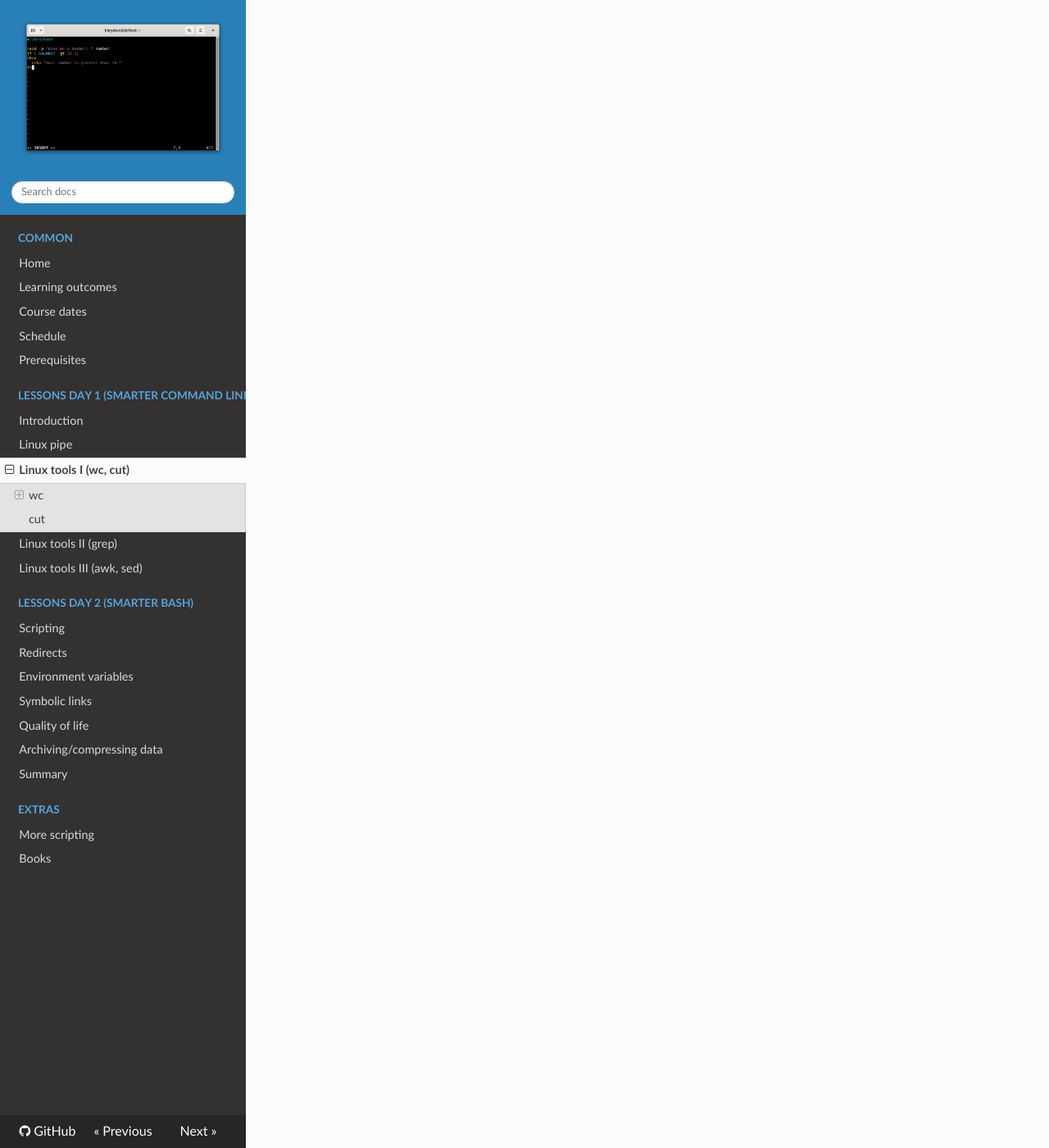
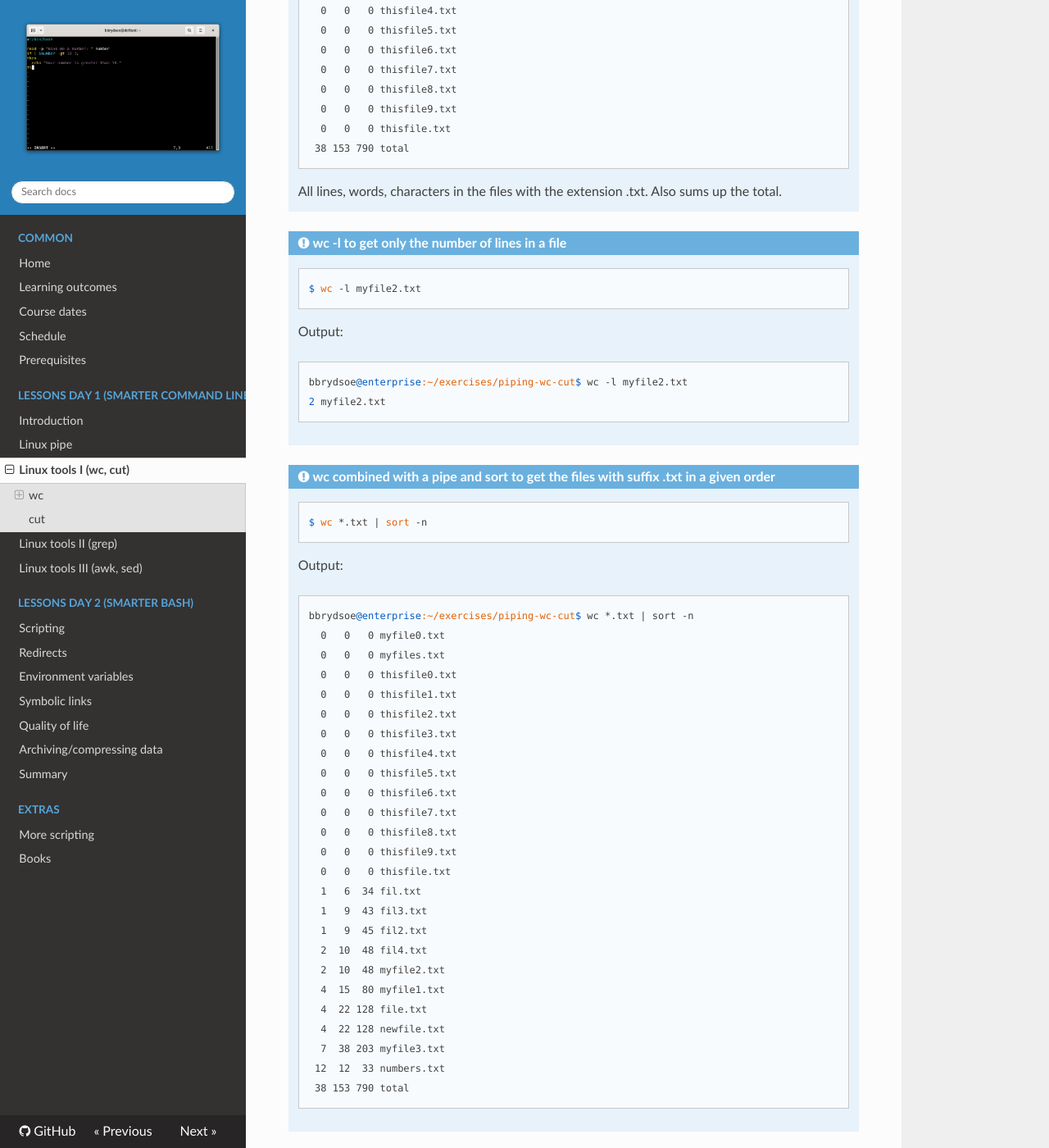
Before and after one commit to UPPMAX/linux-command-line-201, an MkDocs documentation site: the page built from docs/sessions/wc_cut.md, in a window 1280 px wide and 1400 px high, scrolled down 1878 px. Shown: the whole window at 82% size. Built offline with MkDocs 1.6.1, drawn with Linux system fonts in a browser that asks for light colours; nearby versions of some CDN libraries; some of the changed text lies outside the part shown.

Commit message:
Adding some examples and an exercise to the wc section

````diff
--- a/docs/sessions/wc_cut.md
+++ b/docs/sessions/wc_cut.md
@@ -27,7 +27,164 @@
 
 To run the examples, go to the “exercises” -> “piping-wc-cut” directory where there are files that are suitable to run these examples on.
 
+!!! hint
 
+    Type along!
 
+!!! note "wc on a file"
+
+    ```bash
+    $ wc myfile1.txt
+    ```
+
+    Output:
+
+    ```bash
+    bbrydsoe@enterprise:~/exercises/piping-wc-cut$ wc myfile1.txt
+     4 15 80 myfile1.txt
+    ```
+
+    ``wc`` counted the number of lines, words, and characters in the file "myfile1.txt". It says there are **4 lines**, **15 words**, and **80 characters**.
+
+!!! note "wc on several files"
+
+    Let us run ``wc`` on all files with suffix .txt
+
+    ```bash
+    $ wc *.txt
+    ```
+
+    Output:
+
+    ```bash
+      1   9  45 fil2.txt
+      1   9  43 fil3.txt
+      2  10  48 fil4.txt
+      4  22 128 file.txt
+      1   6  34 fil.txt
+      0   0   0 myfile0.txt
+      4  15  80 myfile1.txt
+      2  10  48 myfile2.txt
+      7  38 203 myfile3.txt
+      0   0   0 myfiles.txt
+      4  22 128 newfile.txt
+     12  12  33 numbers.txt
+      0   0   0 thisfile0.txt
+      0   0   0 thisfile1.txt
+      0   0   0 thisfile2.txt
+      0   0   0 thisfile3.txt
+      0   0   0 thisfile4.txt
+      0   0   0 thisfile5.txt
+      0   0   0 thisfile6.txt
+      0   0   0 thisfile7.txt
+      0   0   0 thisfile8.txt
+      0   0   0 thisfile9.txt
+      0   0   0 thisfile.txt
+     38 153 790 total
+    ```
+
+    All lines, words, characters in the files with the extension .txt. Also sums up the total.
+
+!!! note "wc -l to get only the number of lines in a file"
+
+    ```bash
+    $ wc -l myfile2.txt
+    ```
+
+    Output:
+
+    ```bash
+    bbrydsoe@enterprise:~/exercises/piping-wc-cut$ wc -l myfile2.txt
+    2 myfile2.txt
+    ```
+
+!!! note "wc combined with a pipe and sort to get the files with suffix .txt in a given order"
+
+    ```bash
+    $ wc *.txt | sort -n
+    ```
+
+    Output:
+
+    ```bash
+    bbrydsoe@enterprise:~/exercises/piping-wc-cut$ wc *.txt | sort -n
+      0   0   0 myfile0.txt
+      0   0   0 myfiles.txt
+      0   0   0 thisfile0.txt
+      0   0   0 thisfile1.txt
+      0   0   0 thisfile2.txt
+      0   0   0 thisfile3.txt
+      0   0   0 thisfile4.txt
+      0   0   0 thisfile5.txt
+      0   0   0 thisfile6.txt
+      0   0   0 thisfile7.txt
+      0   0   0 thisfile8.txt
+      0   0   0 thisfile9.txt
+      0   0   0 thisfile.txt
+      1   6  34 fil.txt
+      1   9  43 fil3.txt
+      1   9  45 fil2.txt
+      2  10  48 fil4.txt
+      2  10  48 myfile2.txt
+      4  15  80 myfile1.txt
+      4  22 128 file.txt
+      4  22 128 newfile.txt
+      7  38 203 myfile3.txt
+     12  12  33 numbers.txt
+     38 153 790 total
+    ```
+
+!!! warning "wc with no input"
+
+    If you just do ``wc`` without giving any files as input, it will assume it should wait for input. If you just want to escape this, you can do it with CTRL-C (Press the CTRL key and hold it down, then press the C key).
+
+!!! note "wc - capturing output"
+
+    Assume you have a large number of files that you want to run ``wc`` on. Then it will not work well to just get the output thrown to screen. It would be much better to get the output to a file, and you can do that this way:
+
+    ```bash
+    $ wc -l *.txt > filelength.txt
+    ```
+
+    This will take the number of lines for each file and put to the file "filelength.txt". You can then look inside that file:
+
+    ```bash
+    bbrydsoe@enterprise:~/exercises/piping-wc-cut$ wc -l *.txt > filelength.txt
+    bbrydsoe@enterprise:~/exercises/piping-wc-cut$ cat filelength.txt
+      1 fil2.txt
+      1 fil3.txt
+      2 fil4.txt
+      4 file.txt
+      1 fil.txt
+      0 myfile0.txt
+      4 myfile1.txt
+      2 myfile2.txt
+      7 myfile3.txt
+      0 myfiles.txt
+      4 newfile.txt
+     12 numbers.txt
+      0 thisfile0.txt
+      0 thisfile1.txt
+      0 thisfile2.txt
+      0 thisfile3.txt
+      0 thisfile4.txt
+      0 thisfile5.txt
+      0 thisfile6.txt
+      0 thisfile7.txt
+      0 thisfile8.txt
+      0 thisfile9.txt
+      0 thisfile.txt
+     38 total
+    ```
+
+    If you have a lot if files, and so a lot of entries in the "filelength.txt", it might be better to use something like "less" to look in it so you can look through the file instead of getting it all output to screen.
+
+!!! note "<img src="../images/shell-logo_small.png"> Exercise"
+
+    The “exercises” -> “piping-wc-cut” directory is where there are files that are suitable to run these examples on.
+
+    1. Use the correct option to ``wc`` to count the number of words in "file.txt"
+    2. Use the correct option to ``wc`` to count the number of characters in "numbers.txt"
+    3. How many lines are there in total in all the files in the directory "piping-wc-cut"?
 
 ## cut
````
Also changed, not shown: docs/images/shell-logo_small.png (added).
